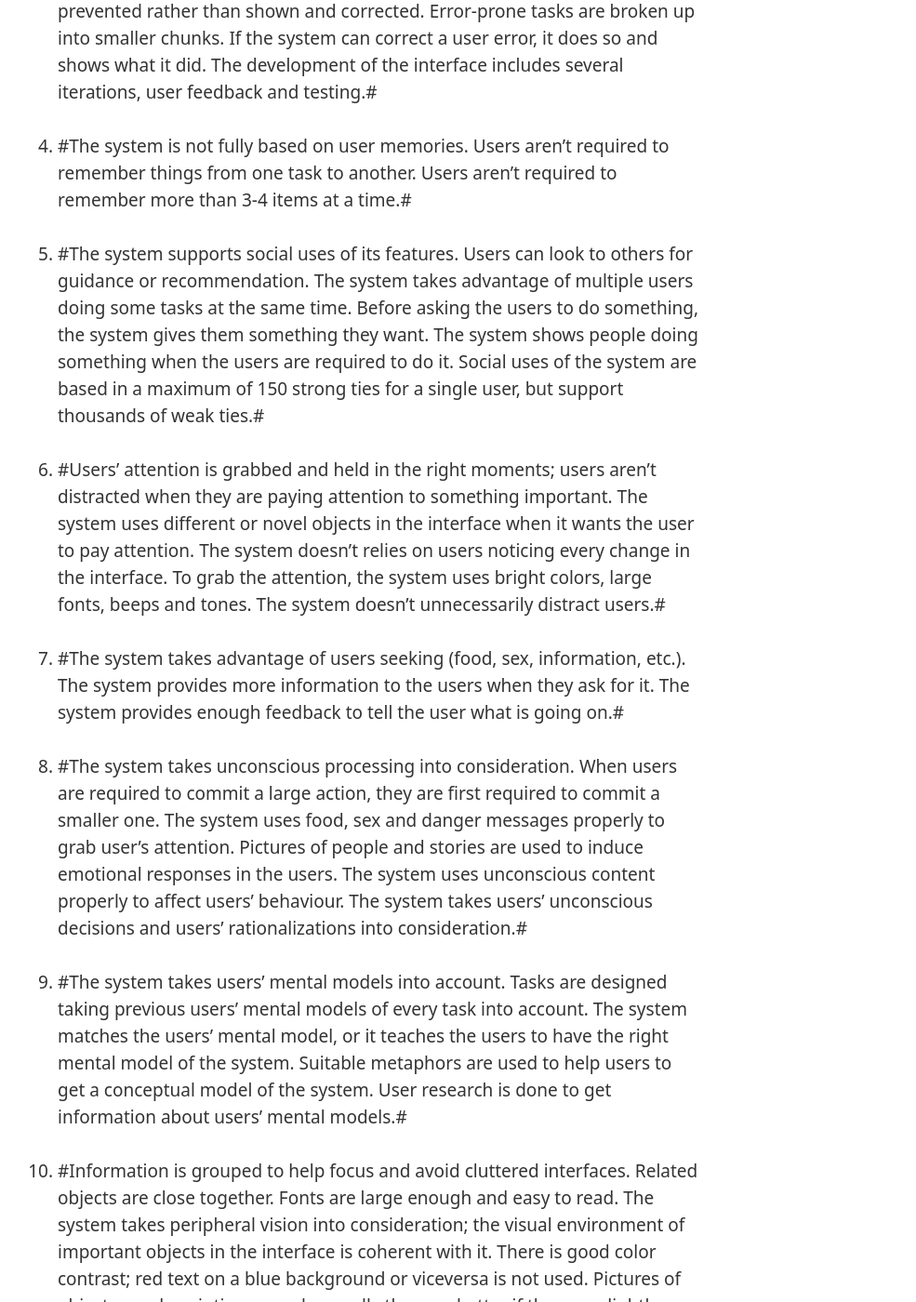
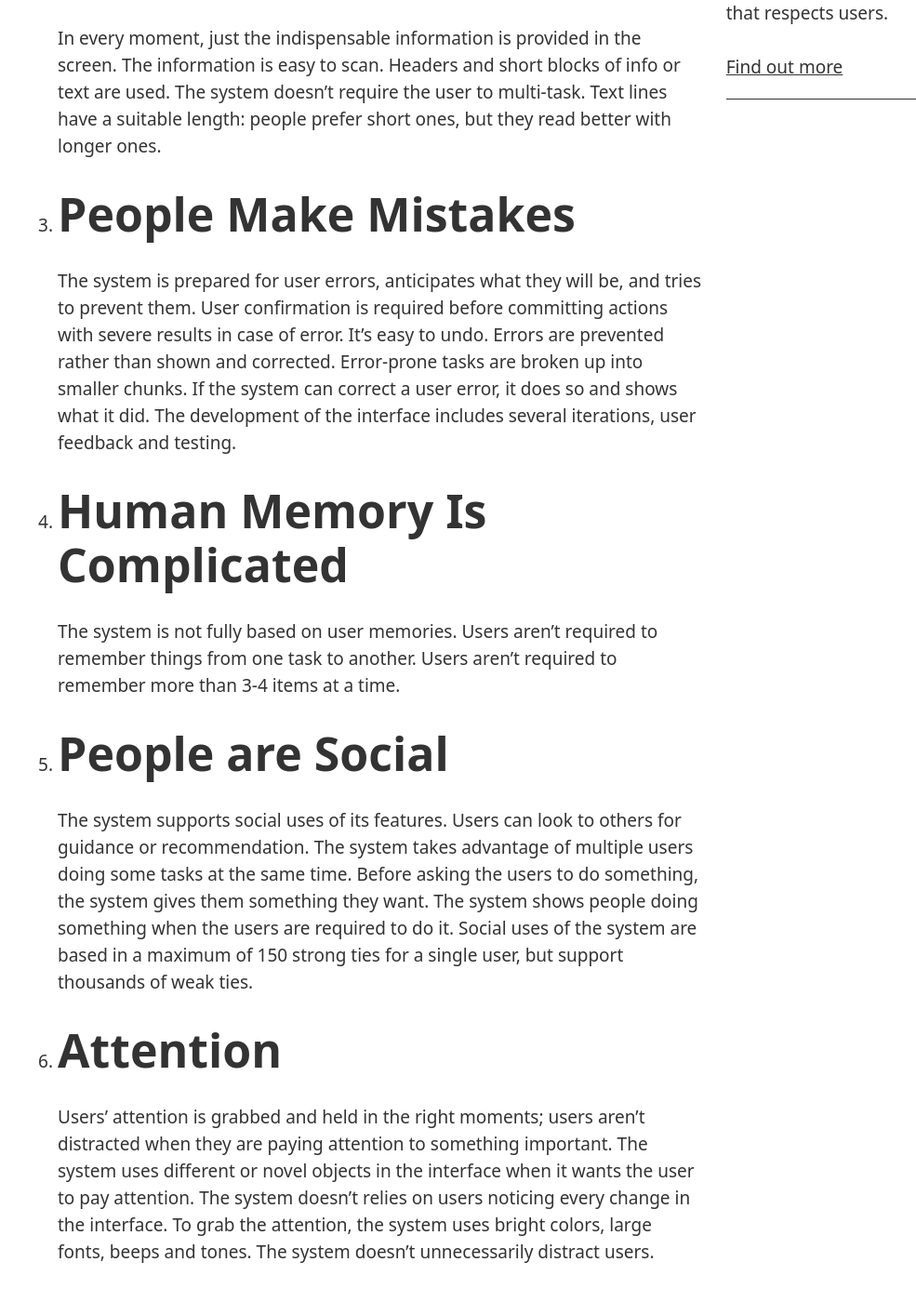
Before and after one commit to benbrignell/principles.design, a Jekyll site: the page built from _examples/10-psychological-usability-heuristics.md, in a window 1280 px wide and 1400 px high, scrolled down 890 px. Shown: the whole window at 93% size, without its empty margins (57-1042 px from the left). Built offline with Jekyll 4.4.1, drawn with Linux system fonts in a browser that asks for light colours; comment, search, counter and statistics services are not loaded; some of the changed text lies outside the part shown.

Commit message:
fixed formatting

```diff
--- a/_examples/10-psychological-usability-heuristics.md
+++ b/_examples/10-psychological-usability-heuristics.md
@@ -1,37 +1,37 @@
 ---
-title: #10 Psychological Usability Heuristics#
-author: #Susan Weinschenk#
+title: 10 Psychological Usability Heuristics
+author: Susan Weinschenk
 overview:
-link: #https://uxmag.com/articles/psychological-usability-heuristics#
+link: https://uxmag.com/articles/psychological-usability-heuristics
 principles:
-- principle: #People Don't Want to Work or Think More Than They Have To#
+- principle: People Don't Want to Work or Think More Than They Have To
   summary: |
-    #The system doesn't require more user work than needed. The system shows the information in little bits (progressive disclosure). Examples are shown (additionally to descriptions). The objects on the screen have right affordances; clickable things look clickable. The system doesn't provide more features to the user than needed. Good default values are provided.#
-- principle: #People Have Limitations#
+    The system doesn't require more user work than needed. The system shows the information in little bits (progressive disclosure). Examples are shown (additionally to descriptions). The objects on the screen have right affordances; clickable things look clickable. The system doesn't provide more features to the user than needed. Good default values are provided.
+- principle: People Have Limitations
   summary: |
-    #In every moment, just the indispensable information is provided in the screen. The information is easy to scan. Headers and short blocks of info or text are used. The system doesn't require the user to multi-task. Text lines have a suitable length: people prefer short ones, but they read better with longer ones.#
-- principle: #People Make Mistakes#
+    In every moment, just the indispensable information is provided in the screen. The information is easy to scan. Headers and short blocks of info or text are used. The system doesn't require the user to multi-task. Text lines have a suitable length: people prefer short ones, but they read better with longer ones.
+- principle: People Make Mistakes
   summary: |
-    #The system is prepared for user errors, anticipates what they will be, and tries to prevent them. User confirmation is required before committing actions with severe results in case of error. It's easy to undo. Errors are prevented rather than shown and corrected. Error-prone tasks are broken up into smaller chunks. If the system can correct a user error, it does so and shows what it did. The development of the interface includes several iterations, user feedback and testing.#
-- principle: #Human Memory Is Complicated#
+    The system is prepared for user errors, anticipates what they will be, and tries to prevent them. User confirmation is required before committing actions with severe results in case of error. It's easy to undo. Errors are prevented rather than shown and corrected. Error-prone tasks are broken up into smaller chunks. If the system can correct a user error, it does so and shows what it did. The development of the interface includes several iterations, user feedback and testing.
+- principle: Human Memory Is Complicated
   summary: |
-    #The system is not fully based on user memories. Users aren't required to remember things from one task to another. Users aren't required to remember more than 3-4 items at a time.#
-- principle: #People are Social#
+    The system is not fully based on user memories. Users aren't required to remember things from one task to another. Users aren't required to remember more than 3-4 items at a time.
+- principle: People are Social
   summary: |
-    #The system supports social uses of its features. Users can look to others for guidance or recommendation. The system takes advantage of multiple users doing some tasks at the same time. Before asking the users to do something, the system gives them something they want. The system shows people doing something when the users are required to do it. Social uses of the system are based in a maximum of 150 strong ties for a single user, but support thousands of weak ties.#
-- principle: #Attention#
+    The system supports social uses of its features. Users can look to others for guidance or recommendation. The system takes advantage of multiple users doing some tasks at the same time. Before asking the users to do something, the system gives them something they want. The system shows people doing something when the users are required to do it. Social uses of the system are based in a maximum of 150 strong ties for a single user, but support thousands of weak ties.
+- principle: Attention
   summary: |
-    #Users' attention is grabbed and held in the right moments; users aren't distracted when they are paying attention to something important. The system uses different or novel objects in the interface when it wants the user to pay attention. The system doesn't relies on users noticing every change in the interface. To grab the attention, the system uses bright colors, large fonts, beeps and tones. The system doesn't unnecessarily distract users.#
-- principle: #People Crave Information#
+    Users' attention is grabbed and held in the right moments; users aren't distracted when they are paying attention to something important. The system uses different or novel objects in the interface when it wants the user to pay attention. The system doesn't relies on users noticing every change in the interface. To grab the attention, the system uses bright colors, large fonts, beeps and tones. The system doesn't unnecessarily distract users.
+- principle: People Crave Information
   summary: |
-    #The system takes advantage of users seeking (food, sex, information, etc.). The system provides more information to the users when they ask for it. The system provides enough feedback to tell the user what is going on.#
-- principle: #Unconscious Processing#
+    The system takes advantage of users seeking (food, sex, information, etc.). The system provides more information to the users when they ask for it. The system provides enough feedback to tell the user what is going on.
+- principle: Unconscious Processing
   summary: |
-    #The system takes unconscious processing into consideration. When users are required to commit a large action, they are first required to commit a smaller one. The system uses food, sex and danger messages properly to grab user's attention. Pictures of people and stories are used to induce emotional responses in the users. The system uses unconscious content properly to affect users' behaviour. The system takes users' unconscious decisions and users' rationalizations into consideration.#
-- principle: #People Create Mental Models#
+    The system takes unconscious processing into consideration. When users are required to commit a large action, they are first required to commit a smaller one. The system uses food, sex and danger messages properly to grab user's attention. Pictures of people and stories are used to induce emotional responses in the users. The system uses unconscious content properly to affect users' behaviour. The system takes users' unconscious decisions and users' rationalizations into consideration.
+- principle: People Create Mental Models
   summary: |
-    #The system takes users' mental models into account. Tasks are designed taking previous users' mental models of every task into account. The system matches the users' mental model, or it teaches the users to have the right mental model of the system. Suitable metaphors are used to help users to get a conceptual model of the system. User research is done to get information about users' mental models.#
-- principle: #Visual System#
+    The system takes users' mental models into account. Tasks are designed taking previous users' mental models of every task into account. The system matches the users' mental model, or it teaches the users to have the right mental model of the system. Suitable metaphors are used to help users to get a conceptual model of the system. User research is done to get information about users' mental models.
+- principle: Visual System
   summary: |
-    #Information is grouped to help focus and avoid cluttered interfaces. Related objects are close together. Fonts are large enough and easy to read. The system takes peripheral vision into consideration; the visual environment of important objects in the interface is coherent with it. There is good color contrast; red text on a blue background or viceversa is not used. Pictures of objects are descriptive enough; usually they are better if they are slightly angled and have the perspective of being slightly above. When color is used to show things that go together,  another way to show the same information is used.#
+    Information is grouped to help focus and avoid cluttered interfaces. Related objects are close together. Fonts are large enough and easy to read. The system takes peripheral vision into consideration; the visual environment of important objects in the interface is coherent with it. There is good color contrast; red text on a blue background or viceversa is not used. Pictures of objects are descriptive enough; usually they are better if they are slightly angled and have the perspective of being slightly above. When color is used to show things that go together,  another way to show the same information is used.
 ---
```
Also changed, not shown: _examples/10-usability-heuristics-for-user-interface-design.md (+1 -2 lines).
